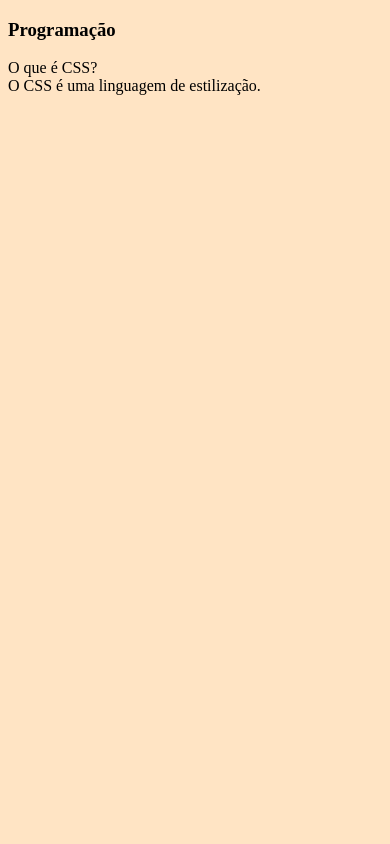
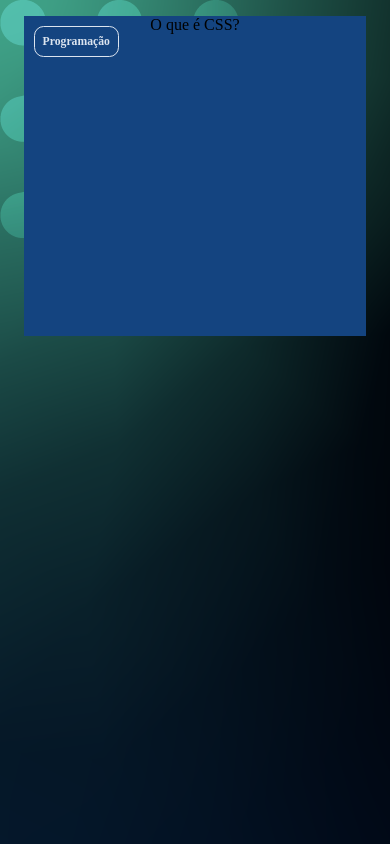
Before and after one commit to brenoflp/perguntas, a plain HTML site: page index.html in a window 390 px wide. Drawn offline with Linux system fonts and the light colour scheme.

Commit message:
Add files via upload

```diff
--- a/assets/style.css
+++ b/assets/style.css
@@ -1,17 +1,116 @@
+:root {
+    --text-color: #DBE4EF;
+    --card-front-color: #144480;
+    --card-back-color: #00F4BF;
+}
+
 body {
-    background-color: bisque;
+    background: url('img/bg-desktop.webp');
     font-family: Bai Jamjuree;
 }
+
+#container {
+    display: flex;
+    flex-wrap: wrap;
+    justify-content: space-between;
+    padding: 4rem;
+    gap: 3rem;
+}
+
+.cartao {
+    margin: 1rem 1rem;
+    height: 20rem;
+    flex-grow: 1;
+    flex-basis: calc(33% - 6rem);
+}
+
+.cartao__conteudo {
+    background-color: var(--card-front-color);
+    text-align: center;
+    /* background-color: aquamarine; */
+    height: 100%;
+    transform-style: preserve-3d;
+    transition: transform 300ms ease-in-out;
+}
+
+.cartao__conteudo h3 {
+    color: var(--text-color);
+    border: 1px solid var(--text-color);
+    text-align: left;
+    padding: 0.5rem;
+    position: absolute;
+    margin: 0.6rem;
+    border-radius: 0.6rem;
+    font-size: 1vw;
+    backface-visibility: hidden;
+}
+
+.cartao__conteudo p {
+    margin-top: 1rem;
+    padding: 2rem;
+    margin-top: 4rem;
+    font-size: 1.4vw;
+}
+
+.cartao__conteudo__pergunta p {
+    color: var(--text-color);
+    font-weight: 500;
+}
+
+.cartao__conteudo__resposta p {
+    color: var(--card-back-color);
+    font-weight: 700;
+}
+
+.cartao.active .cartao__conteudo {
+    transform: rotateY(180deg);
+}
+
+.cartao__conteudo__pergunta,
+.cartao__conteudo__resposta {
+    backface-visibility: hidden;
+    position: absolute;
+    height: 100%;
+    width: 100%;
+    box-sizing: border-box;
+}
+
+.cartao__conteudo__resposta {
+    transform: rotateY(180deg);
+    background-color: rgba(0, 244, 191, 0.2);
+    border: 4px solid var(--card-back-color);
+}
+
 footer {
     background-color: black;
     color: white;
-    bottom:0;
-    position:fixed;
-    width:100%;
-    height:2rem;
-    margin-top: 0,5rem;
+    position: fixed;
+    bottom: 0;
+    width: 100%;
+    height: 2rem;
 }
-footer p{
+
+footer p {
     text-align: center;
     font-size: 0.6rem;
+    margin-top: 0.5rem;
 }
+
+@media (max-width: 560px) {
+
+    body {
+        background: url('img/bg-mobile.webp'), no-repeat cover;
+    }
+
+    .cartao {
+        flex: 1 0 calc(100% - 1rem)
+    }
+
+    .cartao__conteudo h3 {
+        font-size: 3vw;
+    }
+
+    .cartao__conteudo p {
+        font-size: 3.8vw;
+    }
+}
```
